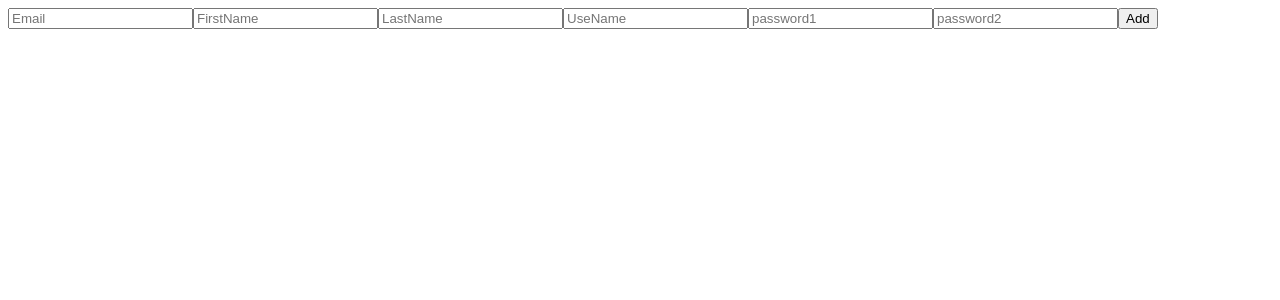
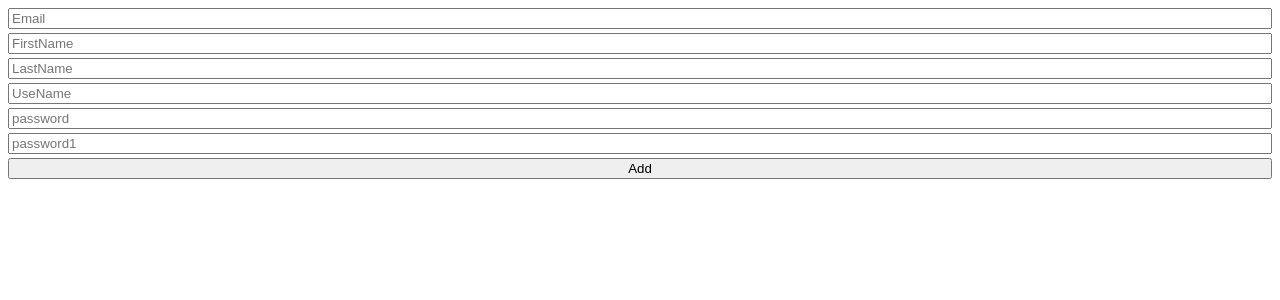
Before and after one commit to kirtimukha/rjs-trello, a React (Create React App) app: page / in a window 1280 px wide. Shown: the top 300 px of the page. Built offline with nearby package versions, Linux system fonts and the light colour scheme.

Commit message:
[U] react hook form

```diff
--- a/src/TodoList.tsx
+++ b/src/TodoList.tsx
@@ -1,21 +1,23 @@
-import React, {useState} from 'react'
-import {useForm} from "react-hook-form";
+import React from 'react'
+import { useForm} from "react-hook-form";
+import styled from "styled-components";
 
+{/*
 const TodoList = () => {
-  const {register, handleSubmit } = useForm();
+  const { register, handleSubmit } = useForm();
   const onValid = () => {
 
   };
   const [toDo, setTodo] = useState("");
-  const onChange = (event :React.FormEvent<HTMLInputElement>) => {
+
+  const onChange = (event:React.FormEvent<HTMLInputElement>) => {
     const {currentTarget: {value} } = event;
-    setTodo(value);
+    setTodo(toDo);
   }
   const onSubmit =  (event: React.FormEvent<HTMLFormElement>) => {
     event.preventDefault();
     console.log(toDo);
   }
-
 return(
   <>
     <div>
@@ -28,8 +30,134 @@ return(
         <input onChange={onChange} type="password" value={toDo} placeholder="password2"/>
         <button>Add</button>
       </form>
-     </div>
+    </div>
   </>
 )
+*/}
+const Errors = styled.span`
+  display: block;
+  color:red;
+  font-size: 12px;
+  margin-bottom:0.25rem;
+`
+interface IForm {
+  email: string;
+  firstName: string;
+  lastName: string;
+  userName: string;
+  password: string;
+  password1: string;
+  extraError? : string
+}
+const TodoList = () => {
+  const {
+    register,
+    watch,
+    handleSubmit,
+    formState: {errors},
+    setError
+  } = useForm<IForm>(
+    { defaultValues: {
+      //email: "@naver.com"
+      }}
+  );
+
+  //handleSubmit : 밸리데이션 역할. 리액트 훅 폼이 밸리데이션을 마쳤을 때만 호출된다.
+  const onValid = (data:IForm) => {
+    console.log(data);
+    if(data.password !== data.password1) {
+      setError("password1",
+        {message: "Password are not the same."},
+        //{shouldFocus: true}
+      )
+    }
+  //setError("extraError", {message: "Server offline. "});
+  }
+
+
+  ;
+  return(
+    <div>
+      <form onSubmit={handleSubmit(onValid)} style={{display:'flex', flexDirection:"column"}}>
+      {/*handlesubmit 은 두개의 아규먼트를 갖고, 첫번째는 필수. 온밸리드*/}
+        <input  type="email" placeholder="Email"
+          {...register
+          ("email",
+            {
+              required:"Email is required",
+              pattern: {
+                value:/^[A-Za-z0-9._%+-]+@naver.com$/,
+                message: "Only naver.com is allowed"
+              },
+            },
+          )}
+        />
+        <Errors>{errors?.email?.message}</Errors>
+
+        <input type="text"  placeholder="FirstName"
+          {...register("firstName",
+          {required:"First Name is required",
+            validate: (value)=> value.includes("nico") ? "no nico allowed" : true,
+          }
+          )}
+         />
+        <Errors>{errors?.firstName?.message}</Errors>
+
+        <input type="text"  placeholder="LastName"
+          {...register("lastName",
+            {
+              required: "Last Name is required",
+              validate:{
+                noPark: async (value) => value.includes("Park" ) ? "no Park allowed" : true,
+                noKim: (value) => value.includes("Kim" ) ? "no Kim allowed" : true,
+            }
+         }
+        )}
+       />
+        <Errors>{errors?.lastName?.message}</Errors>
+
+        <input  type="text"  placeholder="UseName"
+          {...register(
+          "userName", {
+            required:"User Name is required, and 10 more character",
+            minLength: {
+              value: 5,
+              message: "Min 5 character"
+            }
+          }
+        )}
+        />
+        <Errors>{errors?.userName?.message}</Errors>
+
+        <input type="password"  placeholder="password"
+          {...register("password",
+          {
+            required:"Password is required",
+            minLength: {
+              value: 5,
+              message: "Min 5 characters"
+            },
+            maxLength: {
+              value: 15,
+              message: "Max 15 characters"
+            }
+          }
+        )}
+         />
+        <Errors>{errors?.password?.message}</Errors>
+        <input {...register("password1",
+          {
+            required:"Password1 is required",
+            minLength: {value: 5, message: "Min 5 characters"}
+          }
+        )}
+         type="password"  placeholder="password1"/>
+
+        <Errors>{errors?.password1?.message}</Errors>
+        <button>Add</button>
+        {/*<Errors>{errors?.extraError?.message}</Errors>*/}
+      </form>
+     </div>
+  )
 }
 export default TodoList
--- a/src/index.tsx
+++ b/src/index.tsx
@@ -1,9 +1,7 @@
 import React from 'react';
 import ReactDOM from 'react-dom/client';
 import reportWebVitals from './reportWebVitals';
-
 import App from './App';
-
 import {QueryClient, QueryClientProvider} from "react-query";
 import {RecoilRoot} from "recoil";
 import {ThemeProvider} from "styled-components";
```
